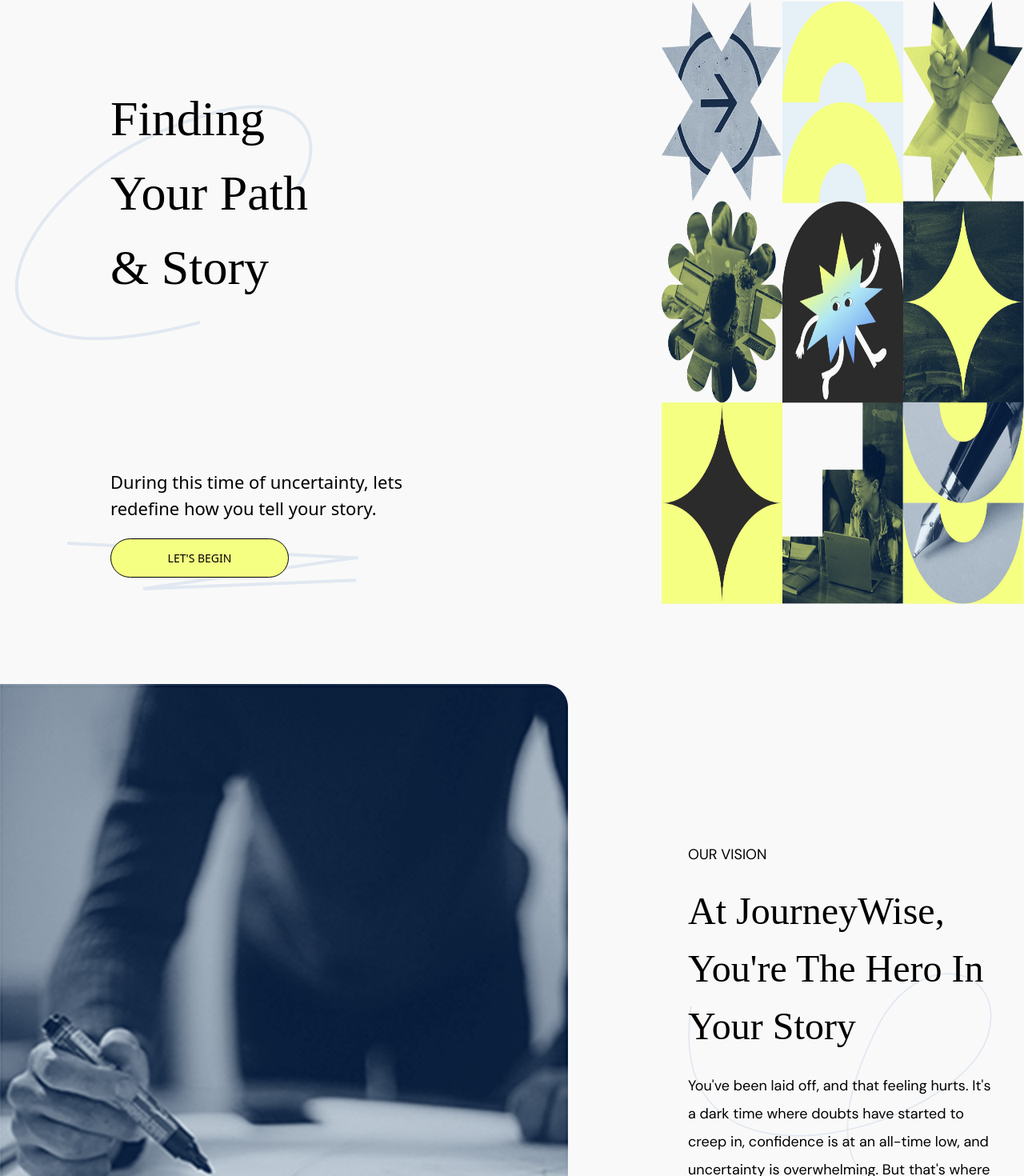
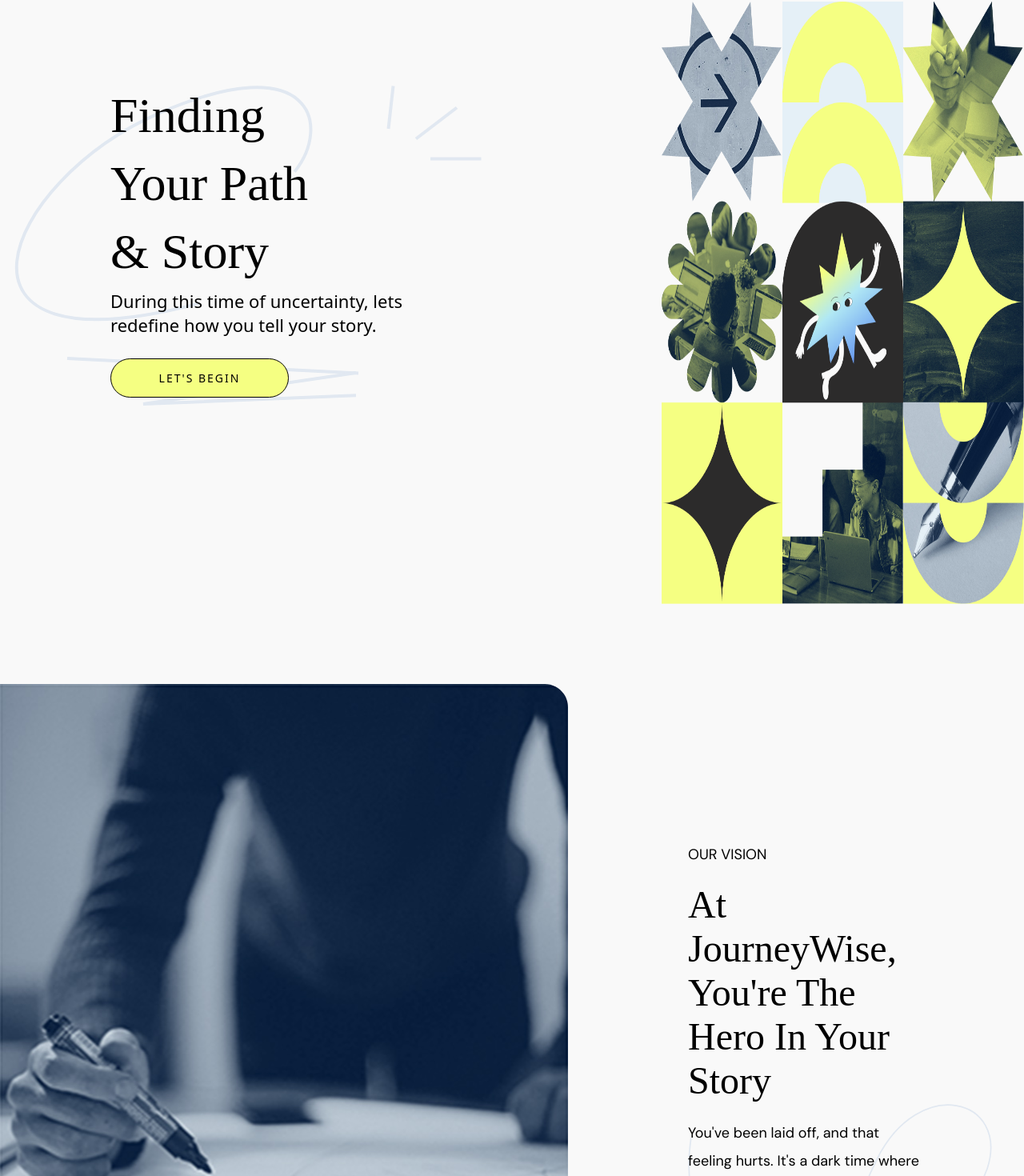
Before and after one commit to cherryontech/JourneyWise, a React (Vite) app in the folder app/: page / in a window 1280 px wide. Shown: the part 151-1621 px from the top of the page at 80% size. Built offline with nearby package versions, Linux system fonts and the light colour scheme; a web font is replaced by a local one.

Commit message:
adjusted line heights on homepage

```diff
--- a/app/src/components/Buttons/Buttons.jsx
+++ b/app/src/components/Buttons/Buttons.jsx
@@ -6,7 +6,7 @@ function Buttons({ children, primary, rounded, alternate , ...res }) {
     res.className,
     ' border cursor-pointer',
     {
-      'border-[1px] border-black bg-[#F5FF82]  text-black  hover:bg-[#F6FF99]':
+      'border-[1px] border-black bg-[#F5FF82]  text-black  hover:bg-[#F6FF99] tracking-[2px]':
         primary,
       'rounded-full': rounded,
 
@@ -14,7 +14,7 @@ function Buttons({ children, primary, rounded, alternate , ...res }) {
     },
 
     {
-      'border-[1px] border-black bg-[##7A7A7A) bg-gray-300 text-gray-500  cursor-not-allowed opacity-50':
+      'border-[1px] border-black bg-[##7A7A7A) bg-gray-300 text-gray-500  cursor-not-allowed opacity-50 tracking-[2px]':
         alternate,
       'rounded-full': rounded,
     },
--- a/app/src/components/homepage/Hero.jsx
+++ b/app/src/components/homepage/Hero.jsx
@@ -28,7 +28,7 @@ const Hero = () => {
         <img src="/Vector 926.svg" className="ml-[-55px] mt-[25px]" alt="A line decoration behind the button." />
         <img src="/Vector 927.svg" className="ml-[40px] mt-[-5px]" alt="A line decoration below the button." />
         </div>
-        <Buttons id="lets-begin" rounded primary className="w-[223px] h=[45px] text-[14px] px-[60px] py-[13px] mt-[30px]" onClick= {handleClick}>LET'S BEGIN</Buttons>
+        <Buttons id="lets-begin" rounded primary className="w-[223px] h=[45px] text-[14px] px-[58px] py-[13px] mt-[30px]" onClick= {handleClick}>LET'S BEGIN</Buttons>
         <ShowSecNotice/>
       </section>
       <section id="collage">
--- a/app/src/components/homepage/Vectors.jsx
+++ b/app/src/components/homepage/Vectors.jsx
@@ -5,9 +5,9 @@ const Vectors = () => {
   return (
     <>
     <img id="swirl1" src="/Vector 921.svg" className="vectors-custom" alt="A swirly decoration behind the text." />
-    <img id="line1" src="/Vector 922.svg" className="vectors-custom sm: hidden" alt="A line decoration next to the text." />
-    <img id="line2" src="/Vector 923.svg" className="vectors-custom sm: hidden" alt="A line decoration next to the text." />
-    <img id="line3" src="/Vector 924.svg" className="vectors-custom sm: hidden" alt="A line decoration next to the text." />
+    <img id="line1" src="/Vector 922.svg" className="vectors-custom" alt="A line decoration next to the text." />
+    <img id="line2" src="/Vector 923.svg" className="vectors-custom" alt="A line decoration next to the text." />
+    <img id="line3" src="/Vector 924.svg" className="vectors-custom" alt="A line decoration next to the text." />
     </>
   )
 }
--- a/app/src/components/homepage/hero-custom.css
+++ b/app/src/components/homepage/hero-custom.css
@@ -3,11 +3,13 @@
   margin-right: 400px;
   margin-top: 100px;
   position: relative;
+  line-height: 137.827%;
 }
 
 #heroheader h6 {
   font-size: 22px;
   margin-top: -40px;
+  line-height: normal;
 }
 
 #heroheader {
@@ -27,6 +29,7 @@
     font-size: 52px;
     margin-right: 50px;
     margin-left: -20px;
+    line-height: normal;
   }
 
   #heading-subheading {
@@ -42,6 +45,7 @@
   #heroheader h6 {
     margin-left: -30px;
     margin-right: 195px;
+    line-height: normal;
   }
 
   #subheading {
--- a/app/src/components/homepage/homepageGuide-custom.css
+++ b/app/src/components/homepage/homepageGuide-custom.css
@@ -16,6 +16,7 @@
 #headerText h3 {
   font-size: 48px;
   margin-right: 20px;
+  line-height: normal;
 }
 
 #guideRectangle {
@@ -31,6 +32,10 @@
 
 #instructions h4 {
   font-size: 32px;
+}
+
+#instructions {
+  line-height: normal;
 }
 
 #engage2 {
@@ -60,6 +65,7 @@
   #headerText h3 {
     font-size: 36px;
     margin-left: 1px;
+    line-height: normal;
   }
 
   #guideContainer section {
@@ -92,12 +98,14 @@
     font-size: 20px;
     margin-left: 0px;
     margin-right: 0px;
+    line-height: normal;
   }
 
   #instructions p {
     font-size: 16px;
     margin-left: 0px;
     margin-right: 0px;
+    line-height: 27.2px;
   }
 
   #discover {
--- a/app/src/components/homepage/ourVision-custom.css
+++ b/app/src/components/homepage/ourVision-custom.css
@@ -15,12 +15,13 @@
   margin-left: 150px;
 }
 
-h3 {
+#visiontext h3 {
   font-size: 48px;
-  margin-right: 50px;
+  margin-right: 150px;
   margin-top: 21px;
   position: relative;
   z-index: 1;
+  line-height: normal;
 }
 
 #visionVector {
@@ -29,6 +30,11 @@ h3 {
   position: relative;
   z-index: -2;
   margin-top: -600px;
+}
+
+#ourVisionBody {
+  margin-right: 130px;
+  line-height: 35px;
 }
 
 
@@ -44,11 +50,12 @@ h3 {
     height: 469px;
   }
 
-  h3 {
+  #visiontext h3 {
     font-size: 36px;
     margin-left: -120px;
     position: relative;
     z-index: 0;
+    line-height: normal;
   }
 
   #ourVisionp {
@@ -61,6 +68,7 @@ h3 {
   #ourVisionBody {
     margin-left: -120px;
     margin-right: 50px;
+    line-height: 35px;
   }
 
   #visionVector {
--- a/app/src/components/homepage/storytelling-custom.css
+++ b/app/src/components/homepage/storytelling-custom.css
@@ -25,17 +25,19 @@
 #storyh3 {
   font-size: 48px;
   margin-top: 21px;
-  margin-right: 700px;
+  margin-right: 750px;
   position: relative;
   z-index: 0;
+  line-height: normal;
 }
 
 #storyptext {
   font-size: 18px;
-  margin-right: 600px;
+  margin-right: 700px;
   margin-top: 21px;
   position: relative;
   z-index: 0;
+  line-height: 35px;
 }
 
 #storyvector {
@@ -74,11 +76,13 @@
     font-size: 36px;
     margin-left: 0px;
     margin-right: 40px;
+    line-height: normal;
   }
 
   #storyptext {
     font-size: 16px;
     margin-right: 65px;
+    line-height: 27.2px;
   }
 
   #storyvector {
```
